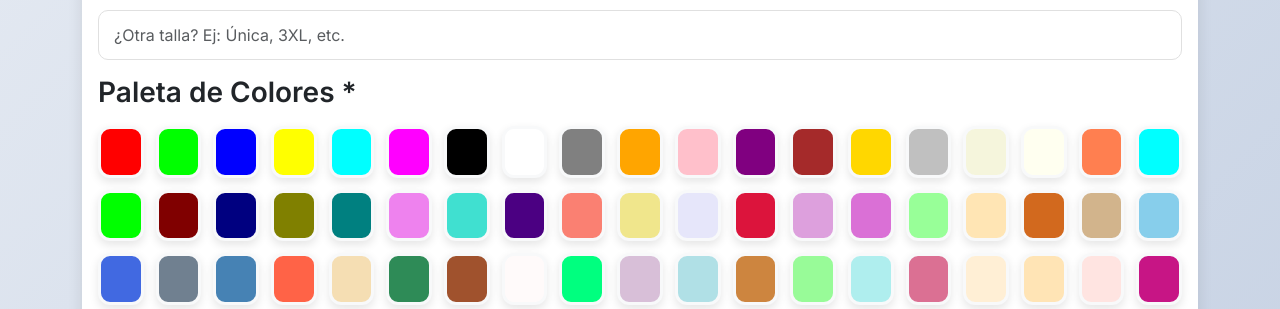
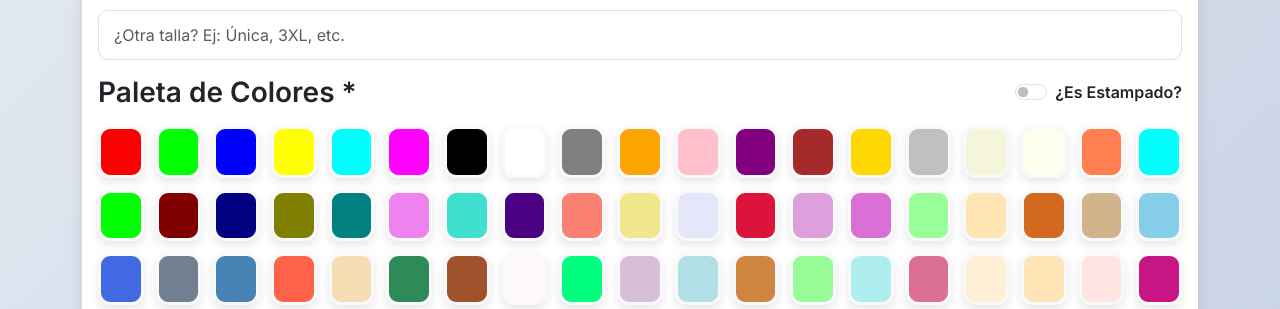
Before and after one commit to Larry-Garcia-dev/Panel-Koshka, a PHP site: page /views/crear.php in a window 1280 px wide. Shown: the part 1300-1609 px from the top of the page. Run offline with PHP 8.4, Linux system fonts and the light colour scheme; a user stored in the database is signed in; data comes from the database, SQL or seed files in the repository.

Commit message:
estmpado

```diff
--- a/api/shopify.php
+++ b/api/shopify.php
@@ -1,4 +1,5 @@
 <?php
+// api/shopify.php
 
 // --- 1. INCLUIR LA CONEXIÓN A LA BASE DE DATOS ---
 require '../config/db.php'; // La variable de conexión es $conexion
@@ -42,6 +43,7 @@ try {
         'precio' => (float)$producto['precio'],
         'stock' => (int)$producto['stock'],
         'categoria' => ['id' => (int)$producto['categoria_id'], 'nombre' => $producto['categoria_nombre']],
+        'estampado' => (bool)$producto['estampado'], // --- NUEVO: Campo estampado agregado ---
         'imagen_url' => $producto['img'],
         'estado' => $producto['estado'],
         'tallas' => $tallas,
--- a/api/subir_producto.php
+++ b/api/subir_producto.php
@@ -1,4 +1,5 @@
 <?php
+// api/subir_producto.php
 
 // --- 1. INCLUIR LA CONEXIÓN A LA BASE DE DATOS ---
 require '../config/db.php'; // La variable de conexión es $conexion
@@ -42,6 +43,7 @@ try {
         'precio' => (float)$producto['precio'],
         'stock' => (int)$producto['stock'],
         'categoria' => ['id' => (int)$producto['categoria_id'], 'nombre' => $producto['categoria_nombre']],
+        'estampado' => (bool)$producto['estampado'], // --- NUEVO: Campo estampado agregado ---
         'imagen_url' => $producto['img'],
         'estado' => $producto['estado'],
         'tallas' => $tallas,
--- a/php/create.php
+++ b/php/create.php
@@ -34,6 +34,10 @@ if ($_SERVER['REQUEST_METHOD'] === 'POST') {
     $talla_personalizada = trim($_POST['custom_size'] ?? '');
     $colores_seleccionados_str = $_POST['selected_colors'] ?? '';
 
+    // --- NUEVO: Capturar campo Estampado ---
+    // Si el checkbox no está marcado, no se envía en el POST, por lo tanto asignamos 0
+    $estampado = isset($_POST['estampado']) ? 1 : 0;
+
     // Procesar imagen
     $ruta_relativa = null;
     if (isset($_FILES['productImage']) && $_FILES['productImage']['error'] === UPLOAD_ERR_OK) {
@@ -52,8 +56,17 @@ if ($_SERVER['REQUEST_METHOD'] === 'POST') {
     try {
         $conexion->beginTransaction();
 
-        $stmt = $conexion->prepare("INSERT INTO productos (nombre, descripcion, precio, stock, categoria_id, img) VALUES (:nombre, :descripcion, :precio, :stock, :categoria_id, :img)");
-        $stmt->execute([':nombre' => $nombre, ':descripcion' => $descripcion, ':precio' => $precio, ':stock' => $stock, ':categoria_id' => $categoria_id, ':img' => $ruta_relativa]);
+        // --- ACTUALIZADO: Insertar incluyendo el campo 'estampado' ---
+        $stmt = $conexion->prepare("INSERT INTO productos (nombre, descripcion, precio, stock, categoria_id, estampado, img) VALUES (:nombre, :descripcion, :precio, :stock, :categoria_id, :estampado, :img)");
+        $stmt->execute([
+            ':nombre' => $nombre,
+            ':descripcion' => $descripcion,
+            ':precio' => $precio,
+            ':stock' => $stock,
+            ':categoria_id' => $categoria_id,
+            ':estampado' => $estampado, // Se agrega el valor de estampado
+            ':img' => $ruta_relativa
+        ]);
         $producto_id = $conexion->lastInsertId();
 
         // Guardar tallas
@@ -105,3 +118,4 @@ if ($_SERVER['REQUEST_METHOD'] === 'POST') {
         die("Error al guardar el producto: " . $e->getMessage());
     }
 }
+?>
--- a/views/crear.php
+++ b/views/crear.php
@@ -133,8 +133,15 @@ include("../php/create.php");
                                 </div>
                             </div>
                         </div>
+
                         <div class="mb-3">
-                            <h3 class="mb-3 fw-semibold">Paleta de Colores *</h3>
+                            <div class="d-flex justify-content-between align-items-center mb-3">
+                                <h3 class="mb-0 fw-semibold">Paleta de Colores *</h3>
+                                <div class="form-check form-switch">
+                                    <input class="form-check-input" type="checkbox" id="estampado" name="estampado" value="1">
+                                    <label class="form-check-label fw-semibold" for="estampado">¿Es Estampado?</label>
+                                </div>
+                            </div>
                             <input type="hidden" name="selected_colors" id="selectedColorsInput">
                             <div id="color-palette-container">
                             </div>
```
Also changed, not shown: php/editar.php (+9 -6 lines), views/editar.php (+14 -2 lines), images/productos/prod_697bfee07cd50.png (added).
